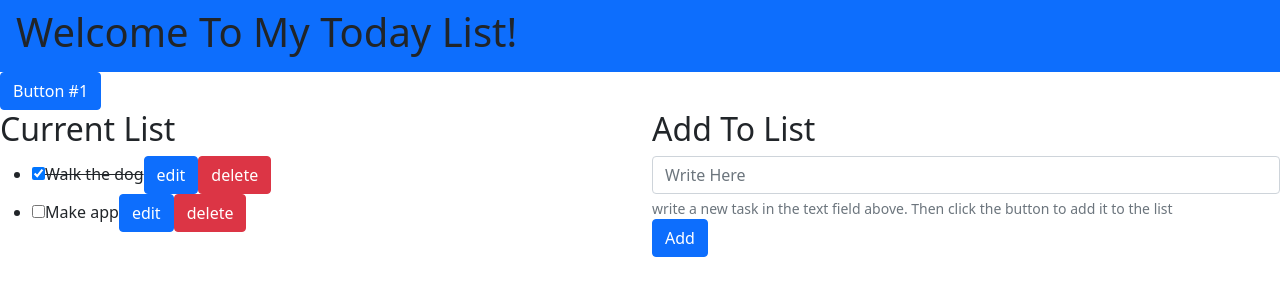
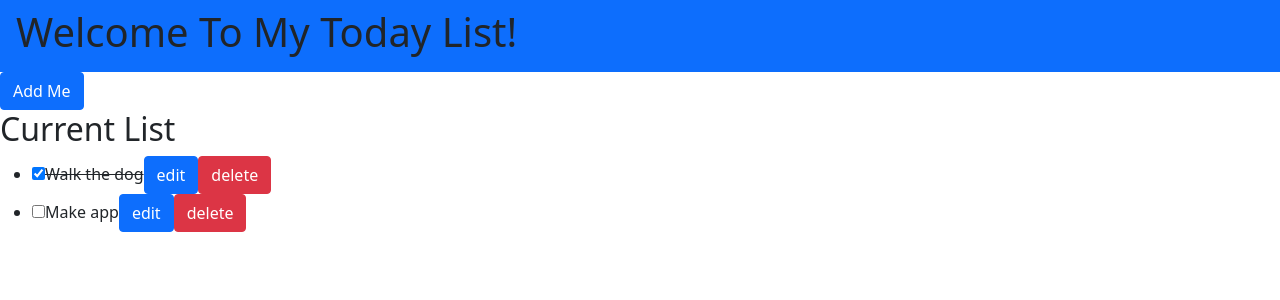
Before and after one commit to nacerillo/stem-todo, a React (Create React App) app: page / in a window 1280 px wide. Shown: the top 300 px of the page. Built offline with nearby package versions, Linux system fonts and the light colour scheme.

Commit message:
converted addTodoListForm to a modal

```diff
--- /dev/null
+++ b/src/AddTodoModal.tsx
@@ -0,0 +1,47 @@
+import React, { useState,ChangeEvent, FormEvent  } from "react";
+import Modal from 'react-bootstrap/Modal';
+
+import { AddTodo } from "./types";
+interface AddTodoFormProps {
+  addTodo: AddTodo;
+}
+const AddTodoModal: React.FC<AddTodoFormProps> = ({ addTodo }) => {
+  const [show, setShow] = useState(false);
+  const handleClose = () => setShow(false);
+  const handleShow = () => setShow(true);
+  const [newTodo, setNewTodo] = useState<string>("");
+
+  const handleChange = (e: ChangeEvent<HTMLInputElement>) => {
+    setNewTodo(e.target.value);
+  };
+
+  const handleSubmit = (e: FormEvent<HTMLButtonElement>) => {
+    e.preventDefault();
+    addTodo(newTodo);
+    setNewTodo("");
+    handleClose();
+  };
+  return (
+    <React.Fragment>
+
+    <button className="btn btn-primary" onClick = {handleShow}>Add Me</button>
+     <Modal show={show} onHide={handleClose}>
+        <Modal.Header closeButton>
+          <Modal.Title>Add An Item</Modal.Title>
+        </Modal.Header>
+        <Modal.Body>
+            <form>
+                <div className="form-group">
+                    <input type = "text" className="form-control" id="addItem" value = {newTodo} onChange={handleChange} placeholder="Write Here"/>
+                    <small className="form-text text-muted">write a new task in the text field above. Then click the button to add it to the list</small>
+                    <button type="submit" className="btn btn-primary" onClick={handleSubmit}>Add</button>
+                </div>
+            </form>
+        </Modal.Body>
+      </Modal>
+
+    </React.Fragment>
+  );
+};
+
+export default AddTodoModal;
--- a/src/App.tsx
+++ b/src/App.tsx
@@ -3,13 +3,12 @@ import { initialTodos } from "./initialTodos";
 import { TodoList } from "./TodoList";
 import { AddTodoForm } from "./AddTodoForm";
 import Button from 'react-bootstrap/Button';
+import Modal from 'react-bootstrap/Modal';
 import { Todo, ToggleComplete, AddTodo, DeleteTodo } from "./types";
 import {Navbar} from "./Navbar";
+import AddTodoModal from "./AddTodoModal";
 const App: React.FC = () => {
   const [todos, setTodos] = useState<Array<Todo>>(initialTodos);
-  const [show, setShow] = useState(false);
-  const handleClose = () => setShow(false);
-  const handleShow = () => setShow(true);
 
   const toggleComplete: ToggleComplete = selectedTodo => {
     const updatedTodos = todos.map(todo => {
@@ -38,14 +37,11 @@ const App: React.FC = () => {
     <React.Fragment>
     <Navbar/>
 
-   <Button variant="primary">Button #1</Button>
-    <div className = 'row gx-4'>
-      <div className = 'col'>
 
+    <div className = 'addItem row'>
+      <div className = 'col-6'>
+        <AddTodoModal addTodo = {addTodo}/>
       <TodoList todos={todos} toggleComplete={toggleComplete} deleteTodo = {deleteTodo}/>
-      </div>
-      <div className = 'col'>
-      <AddTodoForm addTodo={addTodo} />
       </div>
     </div>
     </React.Fragment>
```
